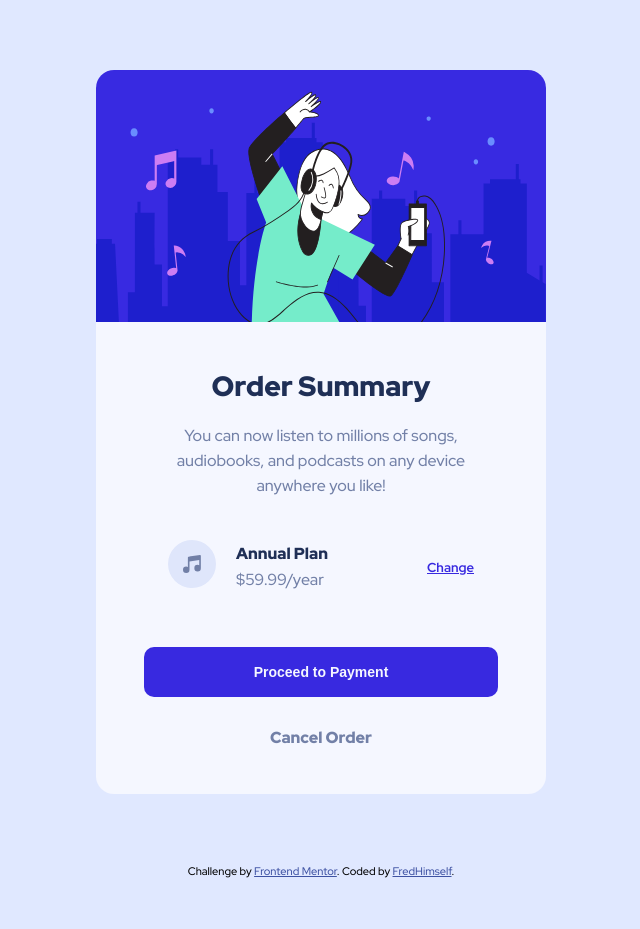
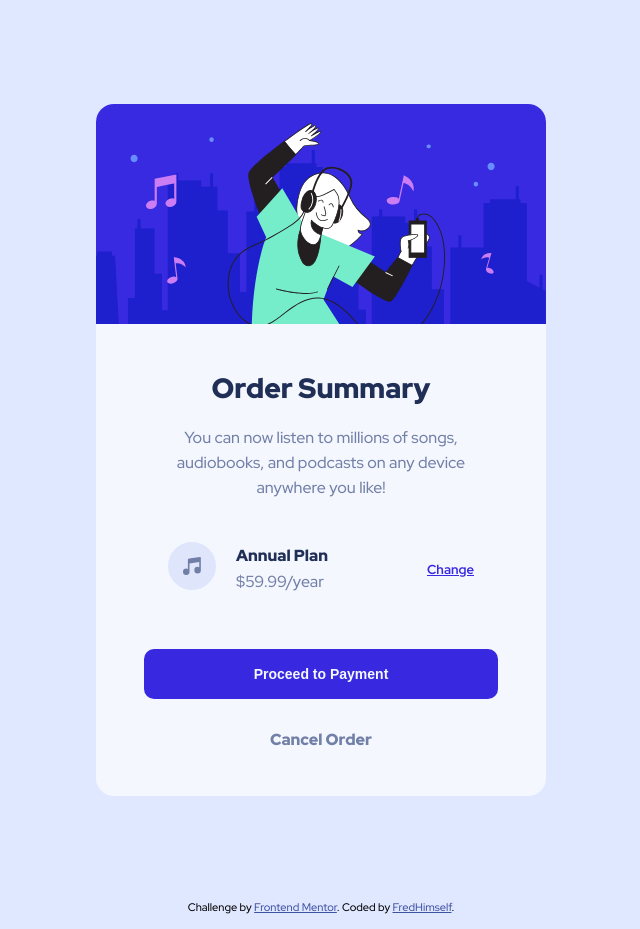
Before and after one commit to Fred-Himself/order-summary-component, a plain HTML site: page index.html in a window 1280 px wide. Shown: the whole page, without its empty margins (319-959 px from the left). Before the commit the page ends 893 px from the top, so only its background shows below. Drawn offline with Linux system fonts and the light colour scheme.

Commit message:
Update main.css

```diff
--- a/styles/main.css
+++ b/styles/main.css
@@ -147,9 +147,7 @@ main {
 @media (min-width: 37.5rem) {
   main {
     width: 28.125rem;
-  }
-  #headImage img {
-    height: 15.75rem;
+    margin: 104px auto;
   }
   #details {
     margin: 2.5rem 4.5rem 3.375rem;
```
